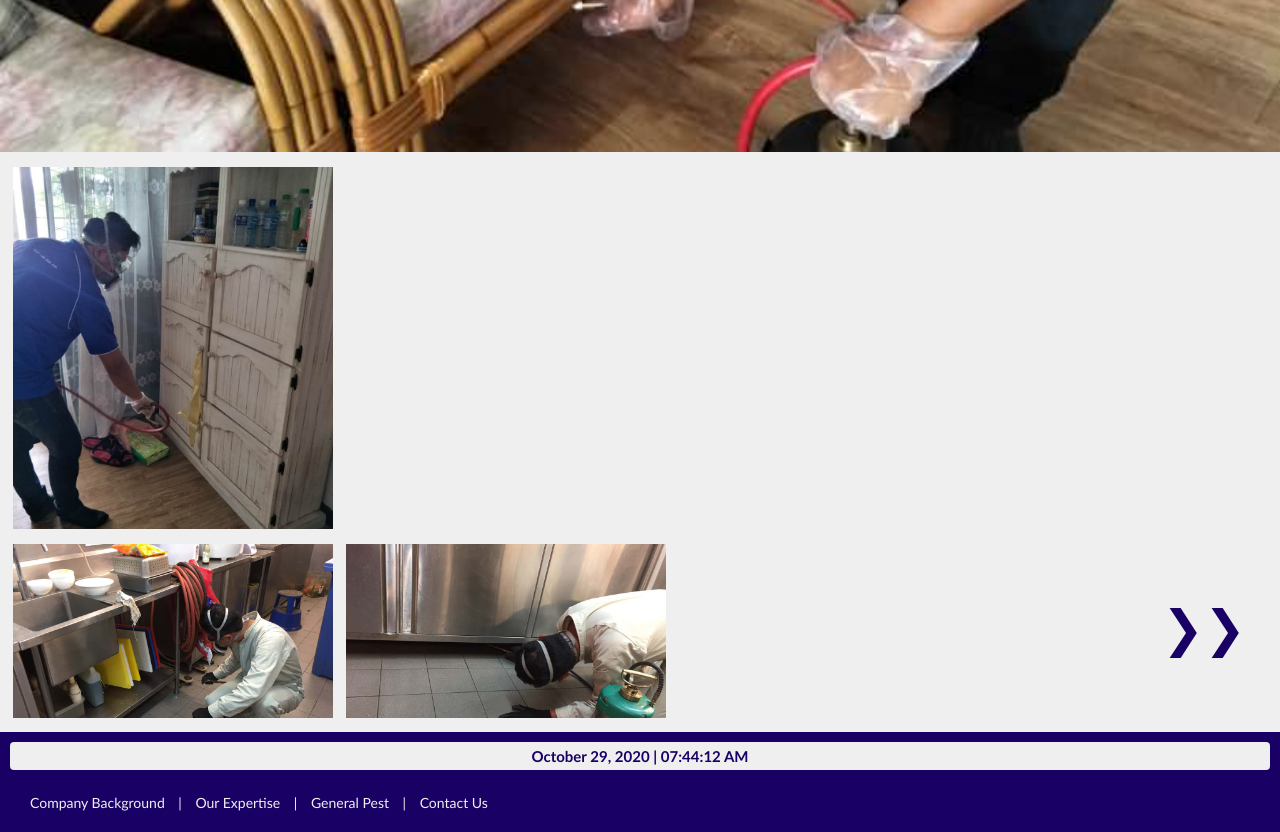
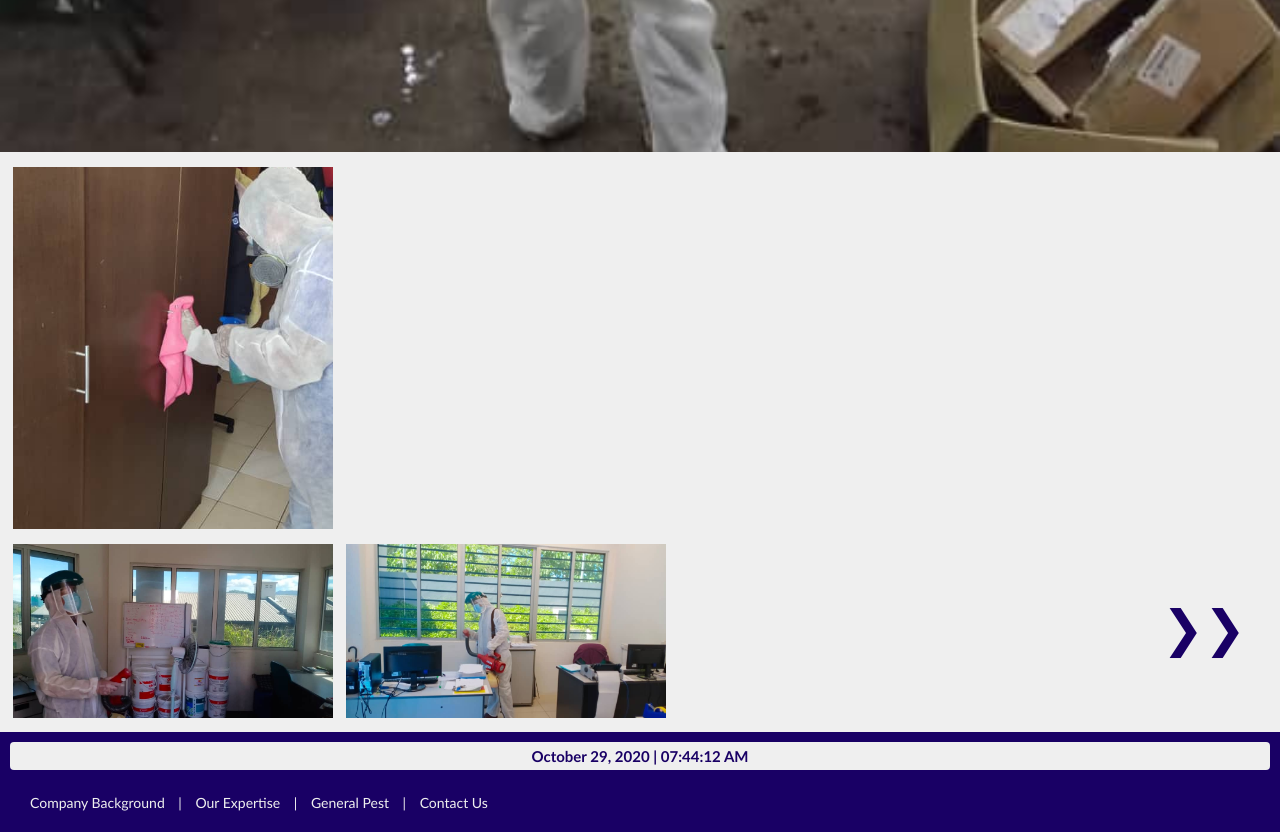
Before and after one commit to pandapris/pandapris.github.io, a plain HTML site: page services.html in a window 1280 px wide. Shown: the part 822-1654 px from the top of the page. Drawn offline with Linux system fonts and the light colour scheme.

Commit message:
Added a new content box on the services page

```diff
--- a/services.html
+++ b/services.html
@@ -54,6 +54,28 @@
 
 	<!-- information box -->
 	<div class="content-container">
+		<div class="content-box">
+			<div class="heading-box">
+				<p class="heading">D I S I N F E C T A N T<br>S P R A Y I N G</p>
+			</div>
+
+			<div class="title-img">
+				<img src="./images/ds.jpg" />
+			</div>
+
+			<div class="side-img3">
+				<img src="./images/ds2.jpg" />
+			</div>
+
+			<div class="side-img1">
+				<img src="./images/ds4.jpg" />
+			</div>
+
+			<div class="side-img2">
+				<img src="./images/ds3.jpg" />
+			</div>
+		</div>
+
 		<div class="content-box">
 			<div class="heading-box">
 				<p class="heading">G E N E R A L<br>P E S T<br>C O N T R O L</p>
```
